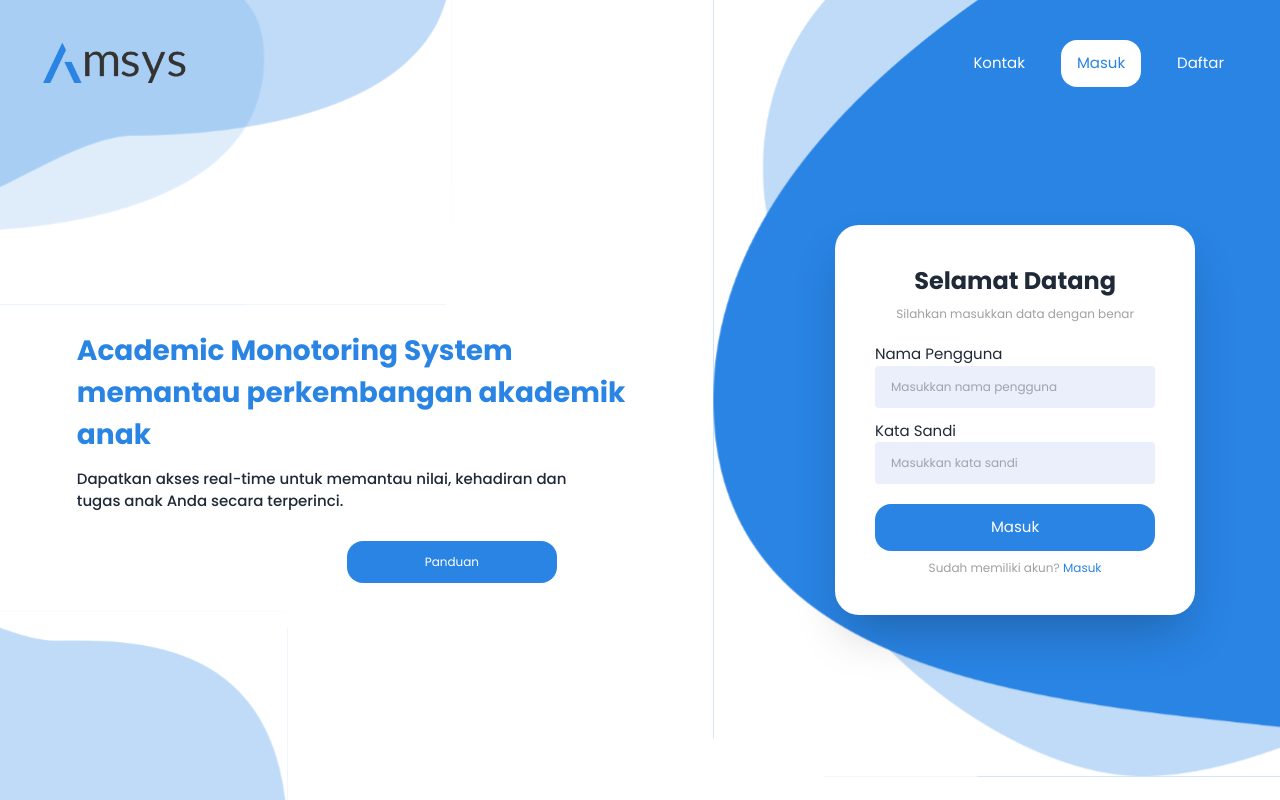
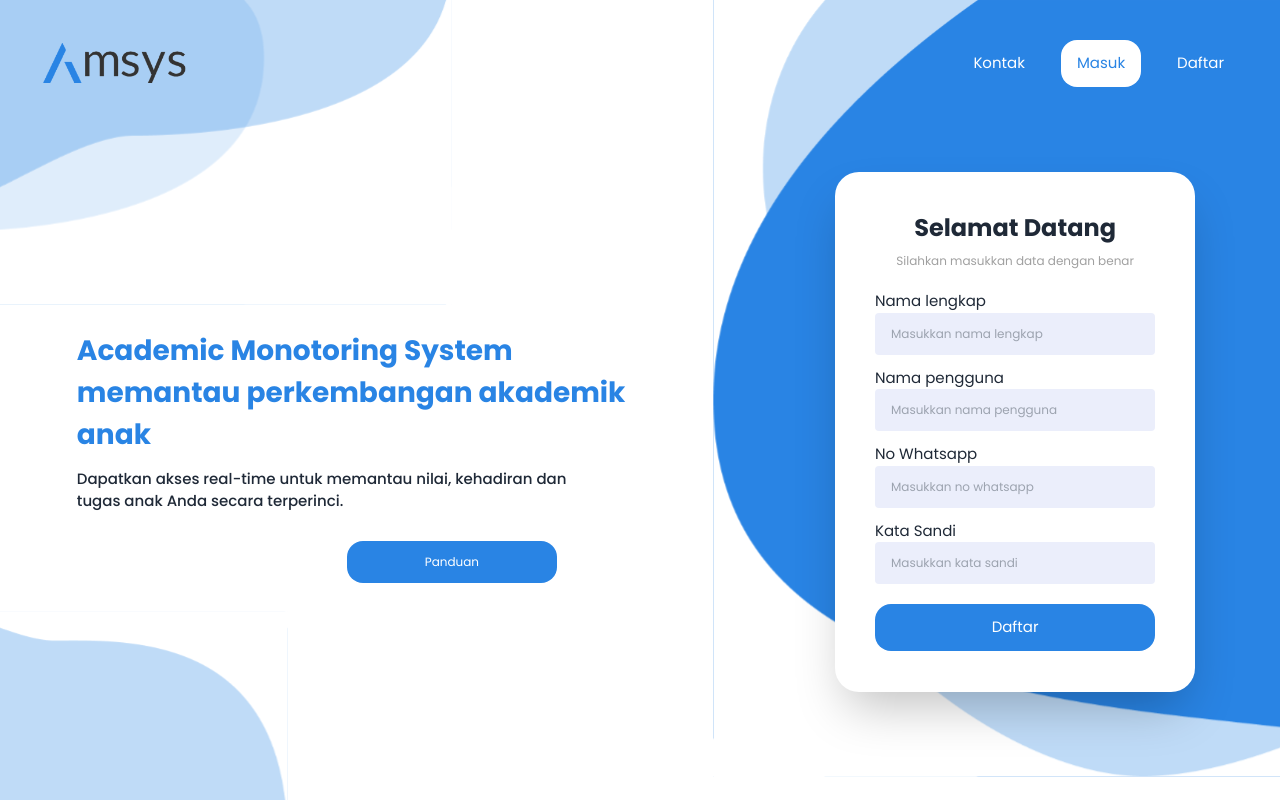
Before and after one commit to Hilaladiii/amsys, a React (Vite) app: page / in a window 1280 px wide. Built offline with nearby package versions, Linux system fonts and the light colour scheme.

Commit message:
add auth login and register

```diff
--- /dev/null
+++ b/src/Components/Fragments/CardLogin.jsx
@@ -0,0 +1,33 @@
+import { Link } from "react-router-dom"
+import Button from "../Elements/Button/Button"
+import { InputForm } from "../Elements/Input"
+
+const CardLogin = () => {
+  return (
+    <div className="w-[320px] md:w-[480px] md:h-[390px] 2xl:w-[570px] bg-white rounded-3xl p-10 flex flex-col shadow-2xl mx-auto md:mx-2 mt-10">
+      <div className="flex flex-col mx-auto gap-2 justify-center items-center">
+        <h1 className="font-bold text-xl lg:text-2xl">Selamat Datang</h1>
+        <p className="text-[#A0A0A0] text-[12px]">Silahkan masukkan data dengan benar</p>
+      </div>
+      <div className="flex flex-col mt-5">
+        <InputForm
+          name="username"
+          label= "Nama Pengguna"
+          type = "text"
+          placeholder = "Masukkan nama pengguna"
+        />
+        <InputForm
+          name="kata-sandi"
+          label= "Kata Sandi"
+          type = "password"
+          placeholder = "Masukkan kata sandi"
+        />
+        <Button classname='font-normal bg-tBlue text-white text-[12px] lg:text-[15px] mt-2'>Masuk</Button>
+      </div>
+
+
+    </div>
+  )
+}
+
+export default CardLogin
--- a/src/Components/Fragments/CardAuth.jsx
+++ b/src/Components/Fragments/CardRegister.jsx
@@ -1,20 +1,31 @@
 import { Link } from "react-router-dom"
 import Button from "../Elements/Button/Button"
 import { InputForm } from "../Elements/Input"
-
-const CardAuth = () => {
+const CardRegister = () => {
   return (
-    <div className="w-[320px] md:w-[480px] md:h-[390px] 2xl:w-[570px] bg-white rounded-3xl p-10 flex flex-col shadow-2xl mx-auto md:mx-2 mt-10">
+    <div className="w-[320px] md:w-[480px] md:h-[520px] 2xl:w-[570px] bg-white rounded-3xl p-10 flex flex-col shadow-2xl mx-auto md:mx-2 mt-5 md:mt-16">
       <div className="flex flex-col mx-auto gap-2 justify-center items-center">
         <h1 className="font-bold text-xl lg:text-2xl">Selamat Datang</h1>
         <p className="text-[#A0A0A0] text-[12px]">Silahkan masukkan data dengan benar</p>
       </div>
       <div className="flex flex-col mt-5">
         <InputForm
+          name="fullname"
+          label= "Nama lengkap"
+          type = "text"
+          placeholder = "Masukkan nama lengkap"
+        />
+         <InputForm
           name="username"
-          label= "Nama Pengguna"
+          label= "Nama pengguna"
           type = "text"
           placeholder = "Masukkan nama pengguna"
+        />
+         <InputForm
+          name="number"
+          label= "No Whatsapp"
+          type = "number"
+          placeholder = "Masukkan no whatsapp"
         />
         <InputForm
           name="kata-sandi"
@@ -22,8 +33,7 @@ const CardAuth = () => {
           type = "password"
           placeholder = "Masukkan kata sandi"
         />
-        <Button classname='font-normal bg-tBlue text-white text-[12px] lg:text-[15px] mt-2'>Masuk</Button>
-        <p className="mx-auto mt-2 text-[#A0A0A0] text-[10px] lg:text-[12px]">Sudah memiliki akun? <Link className="text-tBlue text-[10px] lg:text-[12px] ">Masuk</Link></p>
+        <Button classname='font-normal bg-tBlue text-white text-[12px] lg:text-[15px] mt-2'>Daftar</Button>
       </div>
 
 
@@ -31,4 +41,4 @@ const CardAuth = () => {
   )
 }
 
-export default CardAuth
+export default CardRegister
--- a/src/Components/Fragments/Navbar.jsx
+++ b/src/Components/Fragments/Navbar.jsx
@@ -4,7 +4,7 @@ import Hamburger from "../Elements/Button/Hamburger"
 import { useState } from "react"
 
 
-const Navbar = () => {
+const Navbar = ({ onLoginClick, onRegisterClick }) => {
   const [open, setOpen] = useState(false)
 
   const handleOpen = () =>{
@@ -12,13 +12,13 @@ const Navbar = () => {
   }
   console.log(open)
   return (
-    <header className="top-0 left-0 w-full fixed">
+    <header className="top-0 left-0 w-full fixed bg-white md:bg-transparent">
       <nav className="w-full flex flex-row justify-between p-5 lg:p-10 items-center ">
           <Link to="/" className="w-[100px] h-[30px] lg:w-[150px] lg:h-[40px] bg-[url('/Images/logo.png')] bg-cover"/>
           <div className="hidden md:flex flex-row gap-5 text-[15px]">
-            <Button classname="bg-none text-white ">Kontak</Button>
-            <Button classname="text-tBlue bg-white">Masuk</Button>
-            <Button classname="bg-none text-white">Daftar</Button>
+            <Button classname="bg-none text-white " >Kontak</Button>
+            <Button classname="text-tBlue bg-white"  onClick={onLoginClick}>Masuk</Button>
+            <Button classname="bg-none text-white" onClick={onRegisterClick}>Daftar</Button>
           </div>
 
           <button onClick={handleOpen} className="md:hidden">
@@ -31,8 +31,8 @@ const Navbar = () => {
             <div className="w-full p-10 bg-tBlue md:hidden">
               <div className="w-50% flex flex-col gap-3">
                 <Button>Kontak</Button>
-                <Button>Masuk</Button>
-                <Button>Daftar</Button>
+                <Button onClick={onLoginClick}>Masuk</Button>
+                <Button onClick={onRegisterClick}>Daftar</Button>
               </div>
 
             </div>
--- a/src/Pages/landingPage.jsx
+++ b/src/Pages/landingPage.jsx
@@ -1,19 +1,30 @@
 
 import Button from "../Components/Elements/Button/Button"
-import CardAuth from "../Components/Fragments/CardAuth"
+import CardLogin from "../Components/Fragments/CardLogin"
+import CardRegister from "../Components/Fragments/CardRegister"
 import Navbar from "../Components/Fragments/Navbar"
+import { useState } from "react"
 
 const LandingPage = () => {
+  const [isCardLogin, setIsCardLogin] = useState(false)
+  const handleLoginClick = () => {
+    setIsCardLogin(true);
+  }
+  const handleRegisterClick = () => {
+    setIsCardLogin(false);
+  }
   return (
     <div className="w-full h-screen bg-[url('/Images/BackgroundLanding.svg')] bg-no-repeat bg-cover flex flex-col justify-center">
-      <Navbar/>
-      <div className="flex flex-col md:flex-row md:justify-between mx-[6%]">
-        <div className="flex flex-col gap-3 mt-[60%] md:mt-[10%] justify-center">
+      <Navbar onLoginClick={handleLoginClick} onRegisterClick={handleRegisterClick} />
+      <div className="flex flex-col items-center md:flex-row md:justify-between mx-[6%]">
+        <div className="flex flex-col gap-3 mt-[90%] md:mt-[10%] justify-center">
           <h1 className="md:w-[75%] text-tBlue font-bold text-[15px] md:text-[28px] text-left">Academic Monotoring System memantau perkembangan akademik anak </h1>
           <p className="md:w-[70%] text-[12px] md:text-[15px] font-medium">Dapatkan akses real-time untuk memantau nilai, kehadiran dan tugas anak Anda secara terperinci.</p>
           <Button classname="w-[150px] lg:w-[210px] text-white bg-tBlue text-[12px] mx-auto mt-4">Panduan</Button>
         </div>
-        <CardAuth/>
+        {
+          isCardLogin ? <CardLogin/> : <CardRegister/>
+        }
         <div className="mb-[50px]"></div>
       </div>
 
```
